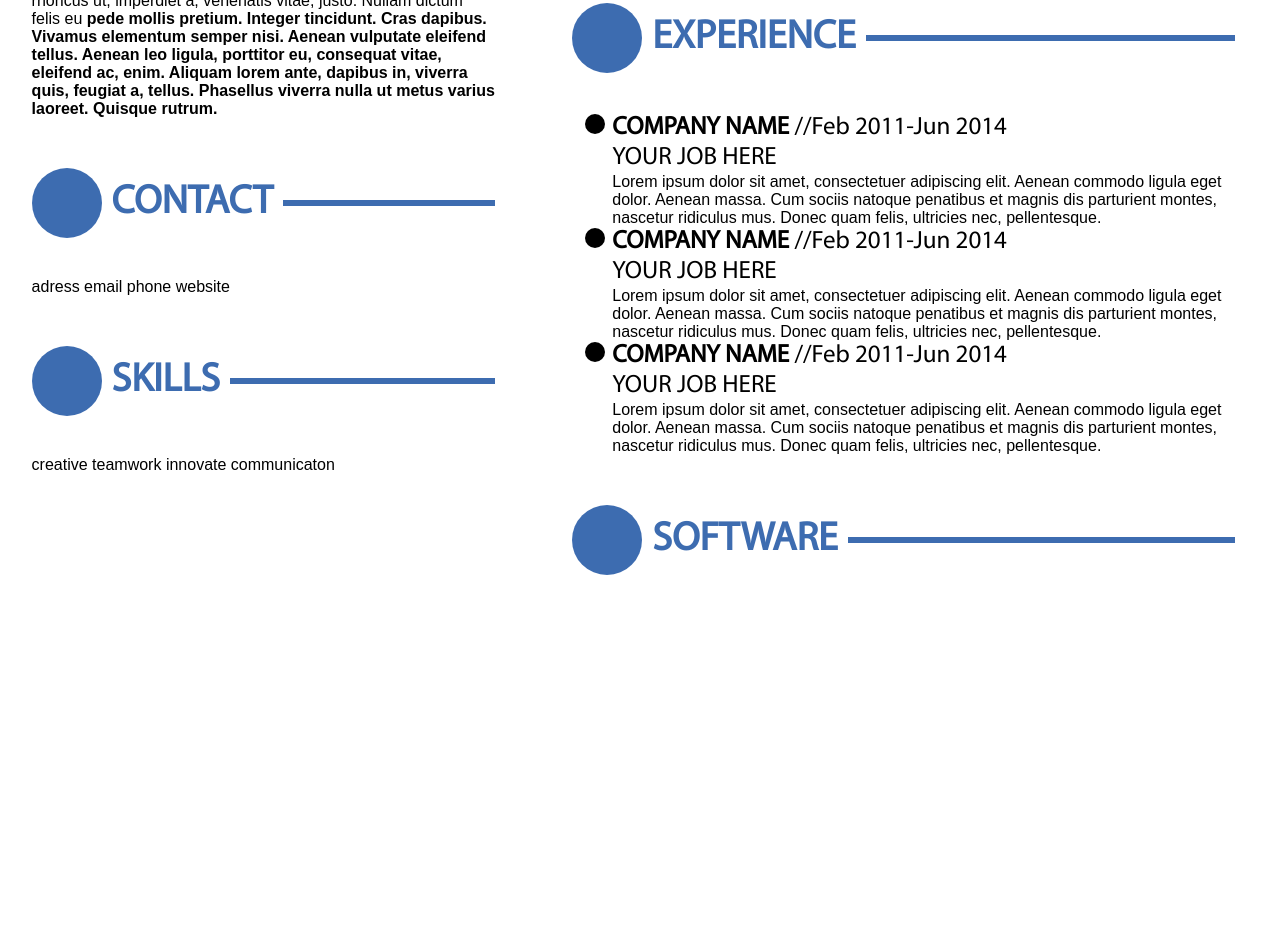
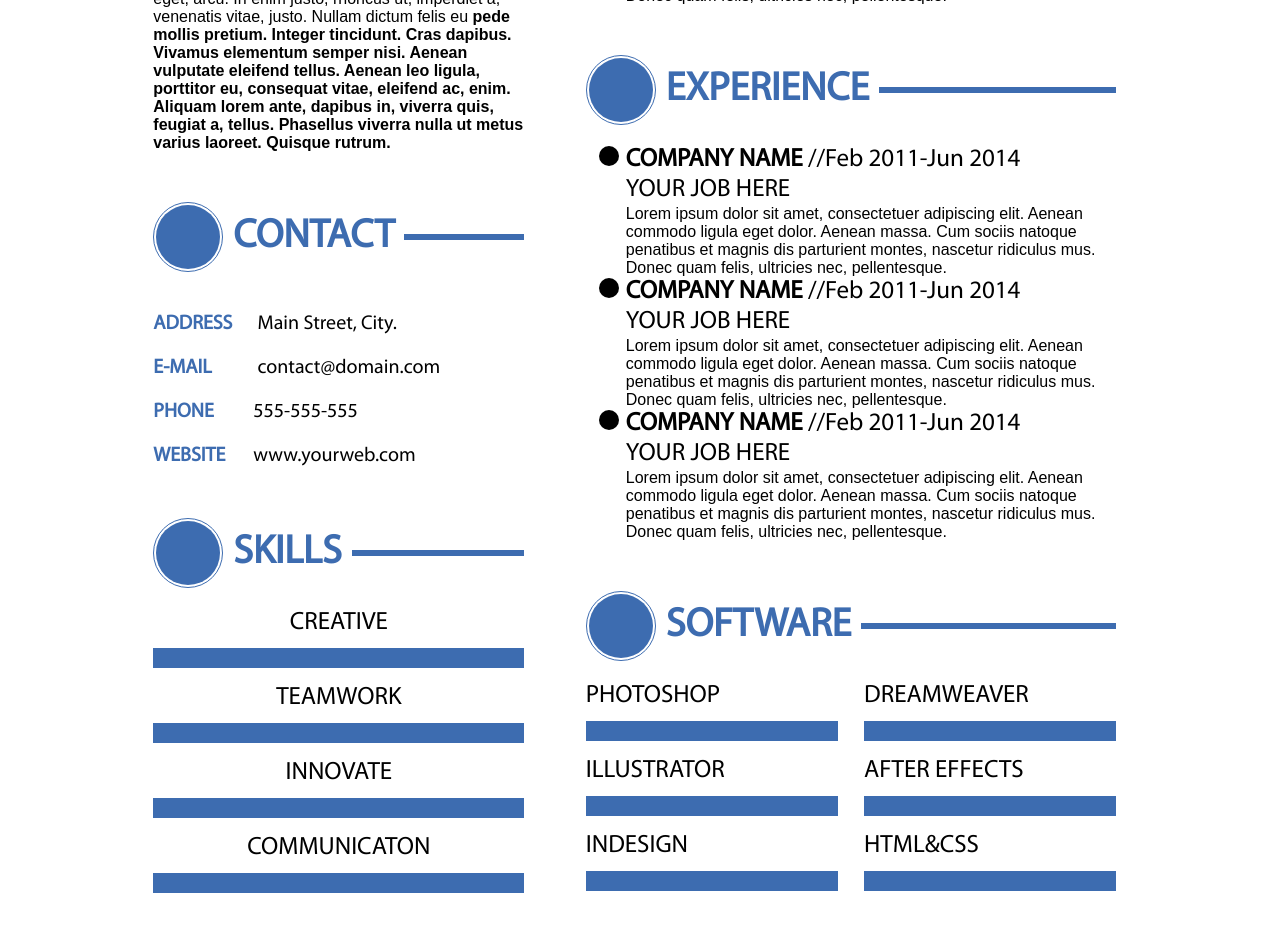
Before and after one commit to Geksanit/Maket-resume, a plain HTML site: page index.html in a window 1280 px wide. Shown: the part 690-1622 px from the top of the page. Before the commit the page ends 1392 px from the top, so only its background shows below. Drawn offline with Linux system fonts and the light colour scheme.

Commit message:
добавлены блоки

```diff
--- a/index.html
+++ b/index.html
@@ -31,10 +31,10 @@ Lorem ipsum dolor sit amet, consectetuer adipiscing elit. Aenean commodo ligula
 				<div class="title">contact</div>
 				<div class="blue-line"></div>
 			</div>
-			adress
-			email
-			phone
-			website
+			<span>address</span> Main Street, City.<br>
+			<span>e-mail</span> contact@domain.com<br>
+			<span>phone</span>555-555-555<br>
+			<span>website</span>www.yourweb.com<br>
 		</div>
 		<div class="skills">
 			<div class="line">
@@ -43,15 +43,19 @@ Lorem ipsum dolor sit amet, consectetuer adipiscing elit. Aenean commodo ligula
 				<div class="blue-line"></div>
 			</div>
 			creative
+			<div class="circles"></div>
 			teamwork
+			<div class="circles"></div>
 			innovate
+			<div class="circles"></div>
 			communicaton
+			<div class="circles"></div>
 		</div>
 	</div>
 	<div class="column column-2">
 		<div class="education">
 			<div class="line">
-				<div class="icon"></div>
+				<div class="icon"><div></div></div>
 				<div class="title">EDUcation</div>
 				<div class="blue-line"></div>
 			</div>
@@ -94,6 +98,24 @@ Lorem ipsum dolor sit amet, consectetuer adipiscing elit. Aenean commodo ligula
 				<div class="title">software</div>
 				<div class="blue-line"></div>
 			</div>
+			<div class="container">
+				<div class="soft margin-r">
+					photoshop
+					<div><div></div></div>
+					illustrator
+					<div></div>
+					indesign
+					<div></div>
+				</div>
+				<div class="soft">
+					dreamweaver
+					<div></div>
+					after effects
+					<div></div>
+					html&ampcss
+					<div></div>
+				</div>
+			</div>
 		</div>
 	</div>
 </body>
--- a/main.less
+++ b/main.less
@@ -1,10 +1,10 @@
 /* LESS Document */
-/*шрифты*/
+/*fonts*/
 @font-face{
 			  font-family: 'myrad';
 			  src:url('myriadpro-regular.ttf');
 }
-/*цвета*/
+/*colors*/
 @base: #0000FF;
 @color-1: #FFF;
 @color-2: lighten(@base,30%);
@@ -13,43 +13,30 @@
 @color-5: lighten(@base,0%);
 @blue: #3d6cb0;
 @width: 200px;
+@circles-size: 20px;
 body{
-	display: flex;
-	flex-direction: row;
-  justify-content: space-between;
-	align-items: flex-start;
-  flex-wrap: wrap;
+	.normal-flex;
 
 	background-color: @color-1;
 	font-family: Arial;
 	padding:6% 0;
 	margin: 0;
 }
-/*
-body>div{
-	background-color: @color-2;
-	opacity: 0.8;
-	div{
-		background-color: @color-3;
-		div{
-			background-color: @color-4;
-			div{
-				background-color: @color-5;
-			}
-		}
-	}
-}*/
-.fon {
-  background-image: url(cv.png);
-	background-size: cover;
-}
 
 .column>div{
 		margin: 0 6% 50px;
 	}
+@media (min-width:900px){
+	.column-1{
+		margin-left:10%;
+	}
+	.column-2{
+		margin-right:10%;
+	}
+}
 
 .column-1{
-  flex: 7 7 210px;
+  flex: 7 7 280px;
 	.avatar{
 		display: flex;
 		flex-direction: column;
@@ -83,9 +70,31 @@ body>div{
 	.profile{
 
 	}
+	.contact{
+		.myrad;
+		font-size: 20px;
+		span{
+			display: inline-block;
+			width: 100px;
+			margin-top: 20px;
+			.blue;
+			.bold;
+		}
+	}
+	.skills{
+		.myrad;
+		text-align: center;
+		text-transform: uppercase;
+
+		.circles{
+			.margin-bottom;
+			height: @circles-size;
+			background-color: @blue;
+		}
+	}
 }
 .column-2{
-	flex:  10 10 300px;
+	flex:  10 10 400px;
 	.education{
 	}
 	li{
@@ -100,20 +109,36 @@ body>div{
 			color: black;
 		}
 	}
+	.software{
+		.container{
+			.normal-flex;
+		}
+		.soft{
+			flex:  1 1 100px;
+			.myrad;
+			text-transform: uppercase;
+			div{
+				height: @circles-size;
+				background-color: @blue;
+				.margin-bottom;
+			}
+		}
+	}
 }
 .line{
 	display: flex;
 	height: 70px;
 	align-items: center;
-	margin-bottom: 40px;
+	margin-bottom: 20px;
 	color:@blue;
 	.icon{
-		flex: 0 0 70px;
+		flex: 0 0 64px;
+		height: 64px;
 		float: left;
-		width: 70px;
-		height: 70px;
+		padding: 2px;
 		border-radius: 35px;
-		background: @blue;
+		background: @blue content-box;
+		border: 1px solid @blue;
 	}
 	.title{
 		flex-grow: auto;
@@ -132,7 +157,7 @@ body>div{
 ul{
 	list-style-image: url(circle.svg);
 }
-/*примеси*/
+/*primesi*/
 .myrad{
 	font-family: myrad;
 	font-size: 25px;
@@ -145,3 +170,17 @@ ul{
 	font-weight: 900;
 	text-transform: uppercase;
 }
+.normal-flex{
+	display: flex;
+	flex-direction: row;
+  justify-content: space-between;
+	align-items: flex-start;
+  flex-wrap: wrap;
+}
+.margin-r{
+	margin-right: 5%;
+}
+.margin-bottom{
+	margin-top: 10px;
+	margin-bottom: 15px;
+}
```
Also changed, not shown: main.css.
